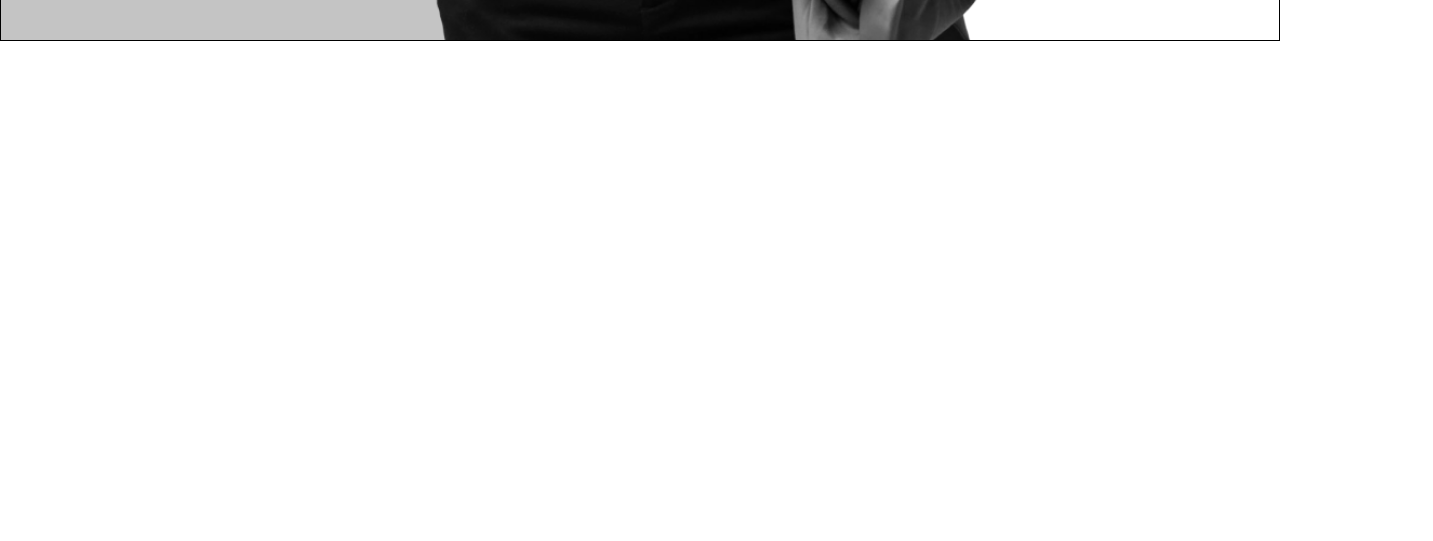
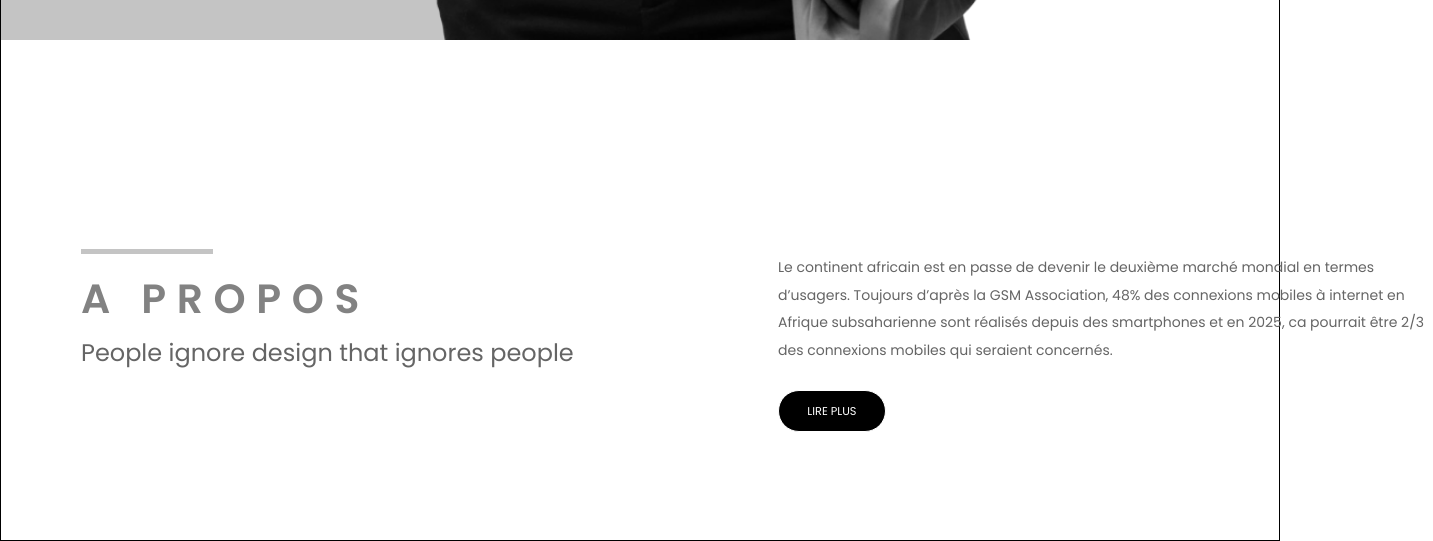
Before and after one commit to MorphineMePlz/ui-portfolio, a plain HTML site: page index.html in a window 1280 px wide. Shown: the part 958-1499 px from the top of the page, 1433 px wide, since content can reach past the window. Before the commit the page ends 999 px from the top, so only its background shows below. Drawn offline with nearby package versions, Linux system fonts and the light colour scheme.

Commit message:
feat: added header description

```diff
--- a/index.html
+++ b/index.html
@@ -80,7 +80,35 @@
           </div>
         </div>
       </header>
-      <main class="content"></main>
+      <main class="content">
+        <div class="description">
+          <div class="description__content">
+            <div class="description__container">
+              <img class="description__img" src="images/Rectangle 9.svg" />
+              <h2 class="description__title">A PROPOS</h2>
+              <h3 class="description__subtitle">
+                People ignore design that ignores people
+              </h3>
+            </div>
+            <div class="description__paragraph">
+              <p class="description__text">
+                Le continent africain est en passe de devenir le deuxième marché
+                mondial en termes d’usagers. Toujours d’après la GSM
+                Association, 48% des connexions mobiles à internet en Afrique
+                subsaharienne sont réalisés depuis des smartphones et en 2025,
+                ca pourrait être 2/3 des connexions mobiles qui seraient
+                concernés.
+              </p>
+            </div>
+            <button
+              type="button"
+              class="description__button description__button_black"
+            >
+              LIRE PLUS
+            </button>
+          </div>
+        </div>
+      </main>
       <footer class="footer"></footer>
     </div>
   </body>
--- a/styles/style.css
+++ b/styles/style.css
@@ -1,6 +1,6 @@
 .page {
   min-width: 1100px;
-  max-width: 1600px;
+  max-width: 1512px;
   margin: 0 auto;
   font-family: "Poppins", Arial, sans-serif;
   border: 1px solid black;
@@ -191,3 +191,89 @@
 .header__link-item:hover {
   opacity: 0.7;
 }
+
+.description__content {
+  width: 100%;
+  height: 500px;
+}
+
+.description__container {
+  width: 500px;
+  height: 150px;
+  margin: 200px 206px 0 80px;
+  position: absolute;
+}
+
+.description__img {
+  width: 132px;
+  height: 5px;
+}
+
+.description__title {
+  margin: 0;
+  margin-top: 10px;
+  padding: 0px;
+  font-style: normal;
+  font-weight: 600;
+  font-size: 40.8768px;
+  line-height: 61px;
+  letter-spacing: 0.26em;
+  text-transform: uppercase;
+  color: #828282;
+}
+
+.description__subtitle {
+  margin: 0px;
+  padding: 0px;
+  font-style: normal;
+  font-weight: 400;
+  font-size: 24px;
+  line-height: 197%;
+  color: #656565;
+}
+
+.description__paragraph {
+  width: 655px;
+  height: 112px;
+  position: absolute;
+  margin: 0;
+  left: 777px;
+  top: 200px;
+  font-style: normal;
+  font-weight: 400;
+  font-size: 14px;
+  line-height: 197%;
+  color: #656565;
+}
+
+.description__content {
+  position: relative;
+}
+
+.description__button {
+  font-style: normal;
+  font-weight: 400;
+  font-size: 11.3562px;
+  line-height: 16px;
+  text-transform: uppercase;
+  border-radius: 21.0901px;
+  width: 107.88px;
+  height: 42.18px;
+  transition: 0.2s;
+  cursor: pointer;
+  position: absolute;
+  left: 777px;
+  top: 350px;
+  border: 1px solid black;
+}
+
+.description__button:hover {
+  filter: invert();
+}
+
+.description__button_black {
+  background-color: black;
+  color: white;
+  margin-right: 14px;
+  border: 1px solid white;
+}
```
Also changed, not shown: images/Rectangle 9.svg (added).
